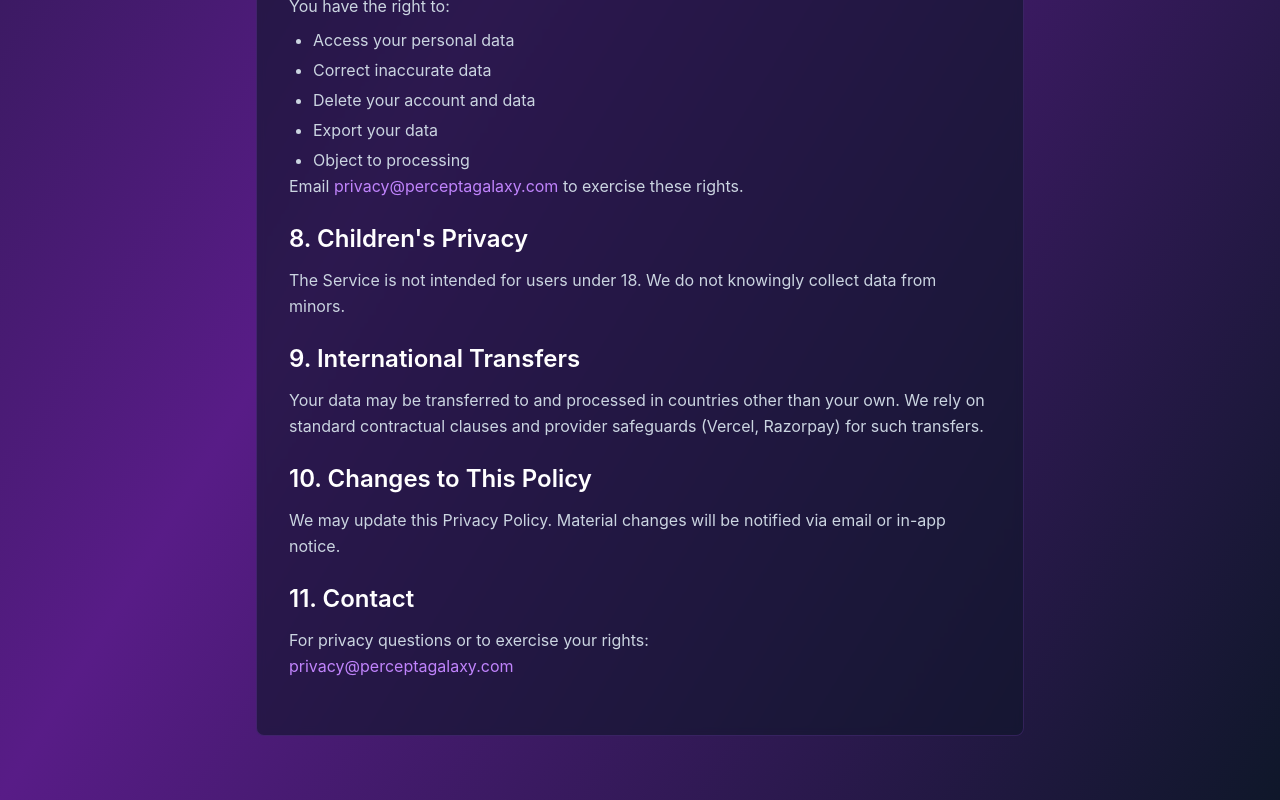
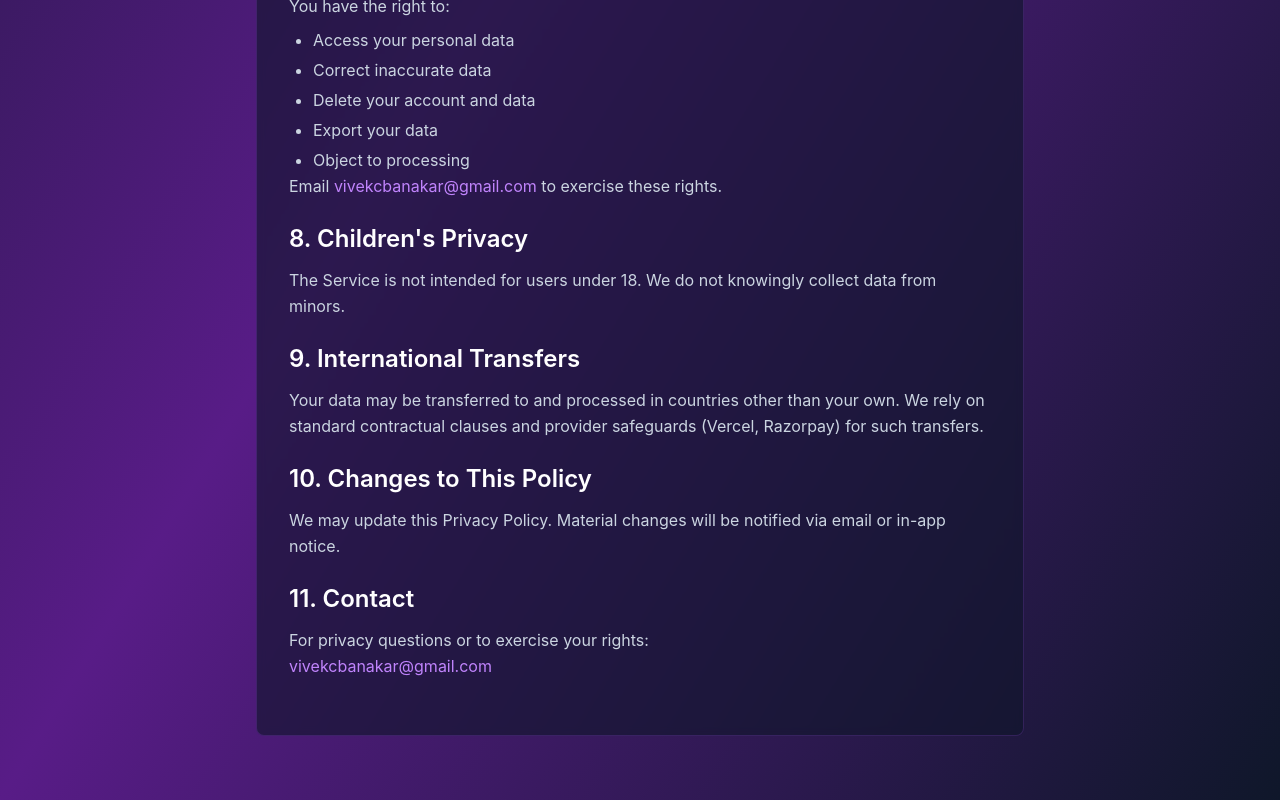
Before and after one commit to vivekcbanakar-ui/PERCEPTAGALAXY-NEW1, a Next.js app: page /privacy in a window 1280 px wide. Shown: the part 1293-2093 px from the top of the page. Built offline with nearby package versions, Linux system fonts and the light colour scheme; no server answers.

Commit message:
Update contact emails to vivekcbanakar@gmail.com for Razorpay verification

```diff
--- a/app/page.js
+++ b/app/page.js
@@ -126,7 +126,7 @@
               Privacy
             </Link>
             <a
-              href="mailto:support@perceptagalaxy.com"
+              href="mailto:vivekcbanakar@gmail.com"
               className="text-slate-400 hover:text-purple-400 transition"
             >
               Contact
--- a/app/pricing/page.js
+++ b/app/pricing/page.js
@@ -154,7 +154,7 @@
             For enterprise customers with unique needs, we offer custom pricing.
           </p>
           <a
-            href="mailto:contact@perceptagalaxy.com"
+            href="mailto:vivekcbanakar@gmail.com"
             className="inline-block px-8 py-3 bg-purple-600 hover:bg-purple-700 rounded-lg font-bold transition"
           >
             Contact Sales
--- a/app/privacy/page.js
+++ b/app/privacy/page.js
@@ -87,7 +87,7 @@
             <li>Export your data</li>
             <li>Object to processing</li>
           </ul>
-          Email <a href="mailto:privacy@perceptagalaxy.com" className="text-purple-400 hover:underline">privacy@perceptagalaxy.com</a> to exercise these rights.
+          Email <a href="mailto:vivekcbanakar@gmail.com" className="text-purple-400 hover:underline">vivekcbanakar@gmail.com</a> to exercise these rights.
         </Section>
 
         <Section title="8. Children's Privacy">
@@ -109,8 +109,8 @@
         <Section title="11. Contact">
           For privacy questions or to exercise your rights:
           <br />
-          <a href="mailto:privacy@perceptagalaxy.com" className="text-purple-400 hover:underline">
-            privacy@perceptagalaxy.com
+          <a href="mailto:vivekcbanakar@gmail.com" className="text-purple-400 hover:underline">
+            vivekcbanakar@gmail.com
           </a>
         </Section>
       </div>
--- a/app/terms/page.js
+++ b/app/terms/page.js
@@ -93,8 +93,8 @@
 
         <Section title="13. Contact">
           Questions about these Terms? Email us at{" "}
-          <a href="mailto:legal@perceptagalaxy.com" className="text-purple-400 hover:underline">
-            legal@perceptagalaxy.com
+          <a href="mailto:vivekcbanakar@gmail.com" className="text-purple-400 hover:underline">
+            vivekcbanakar@gmail.com
           </a>
           .
         </Section>
```
